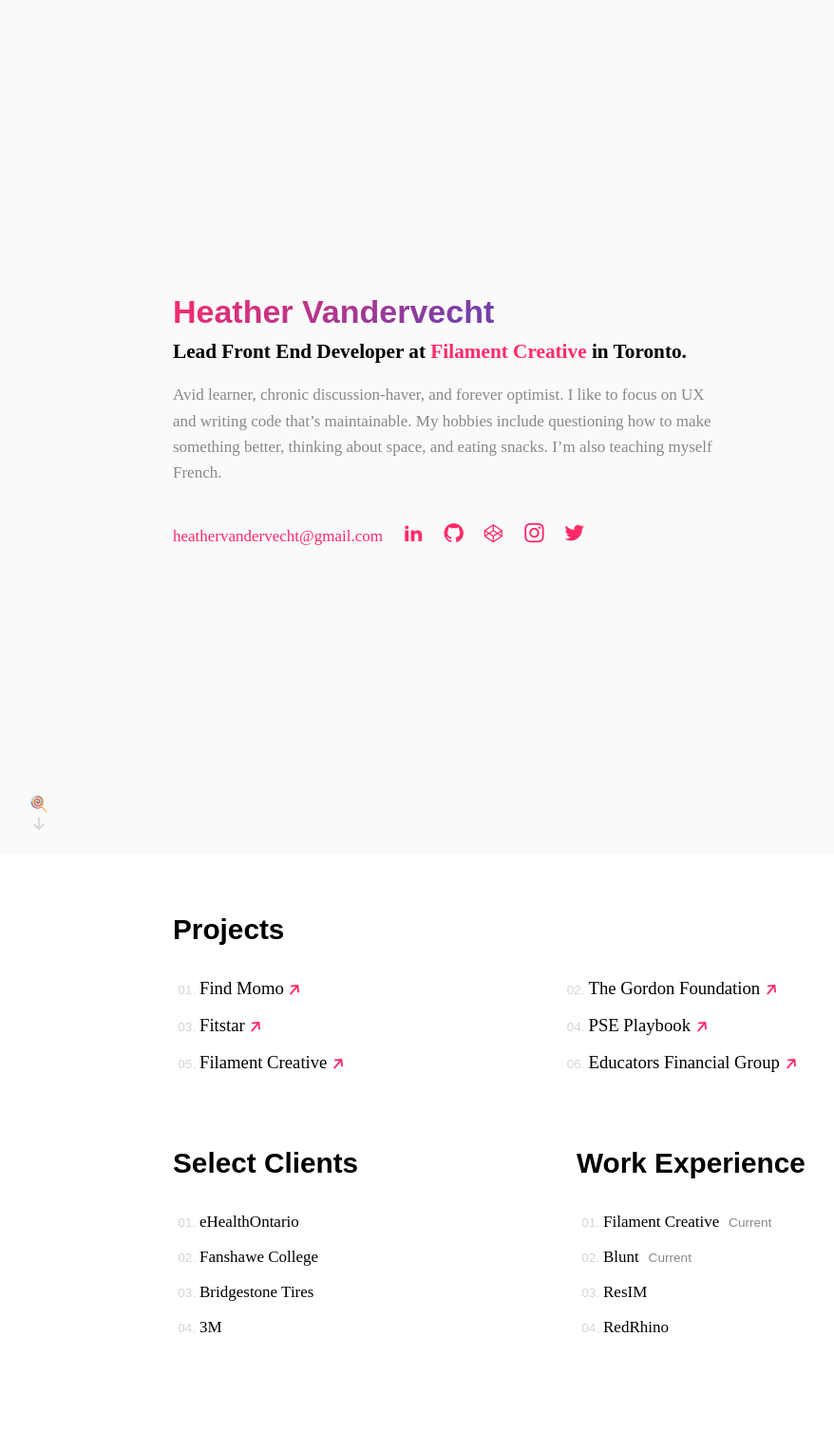
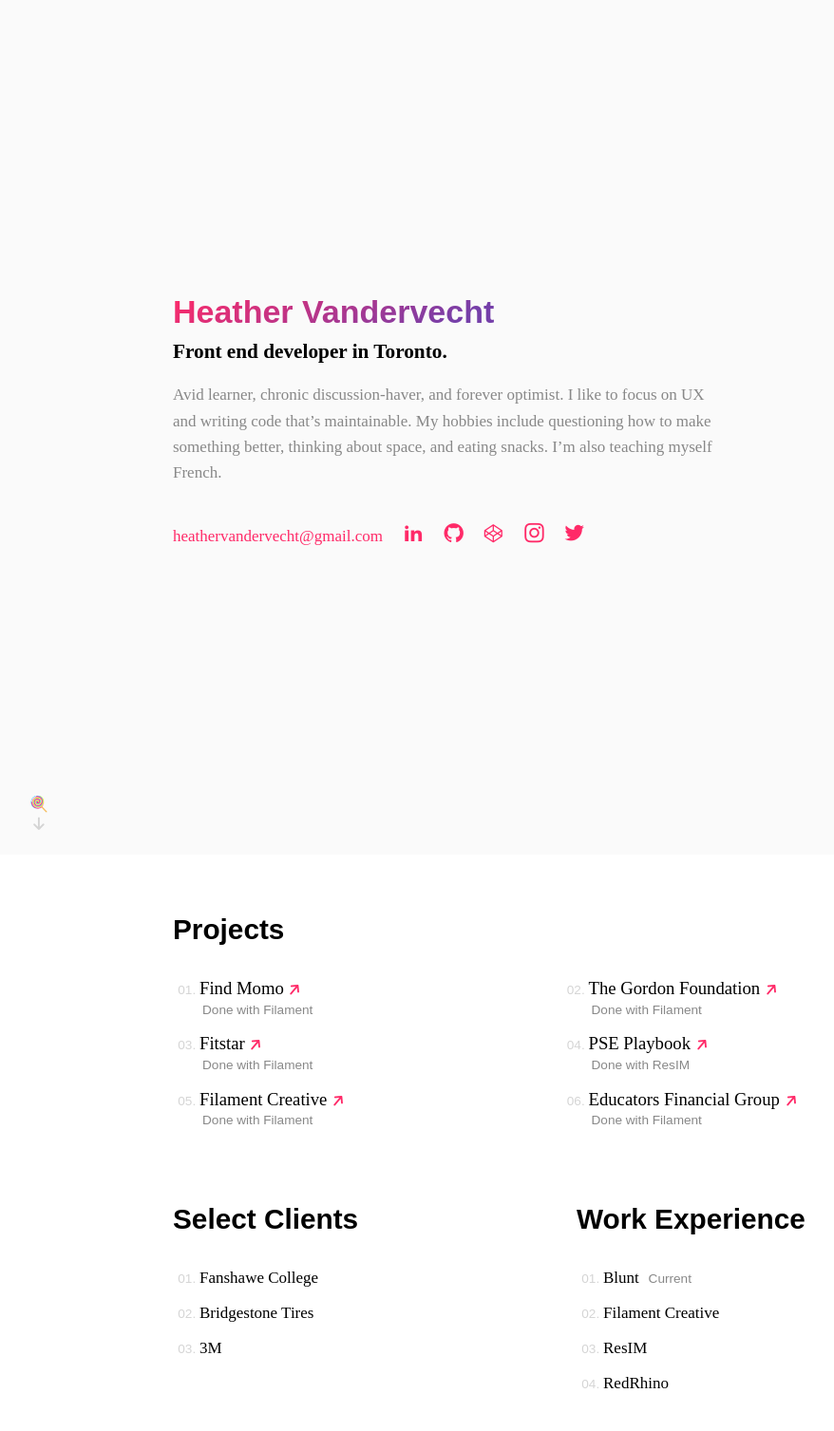
Before and after one commit to heathervv/portfolio-2016, a Jekyll site: the page built from index.html, in a window 1280 px wide. Shown: the whole page at 95% size, without its empty margins (33-911 px from the left). Built offline with Jekyll 4.4.1, drawn with Linux system fonts in a browser that asks for light colours; some web fonts are replaced; before the commit the page ends 1448 px from its top, so only the background shows below that.

Commit message:
feat: provide clearer attribution to work for companies, remove filament as current position.

```diff
--- a/_includes/details.html
+++ b/_includes/details.html
@@ -3,11 +3,6 @@
         <div class="clients">
             <h2 class="details__title">Select Clients</h2>
             <ol class="details__list">
-                <li class="details__link">
-                    <h4 class="details__project">
-                        eHealthOntario
-                    </h4>
-                </li>
                 <li class="details__link">
                     <h4 class="details__project">
                         Fanshawe College
@@ -31,7 +26,7 @@
                 <ol class="details__list">
                     <li class="details__link">
                         <h4 class="details__project">
-                            <a href="http://filamentlab.com">Filament Creative</a>
+                            <a href="http://blunt.af">Blunt</a>
                         </h4>
                         <ul class="tags">
                             <li>Current</li>
@@ -39,11 +34,8 @@
                     </li>
                     <li class="details__link">
                         <h4 class="details__project">
-                            <a href="http://blunt.af">Blunt</a>
+                            <a href="http://filamentlab.com">Filament Creative</a>
                         </h4>
-                        <ul class="tags">
-                            <li>Current</li>
-                        </ul>
                     </li>
                     <li class="details__link">
                         <h4 class="details__project">
--- a/_includes/work.html
+++ b/_includes/work.html
@@ -6,31 +6,49 @@
               <h4 class="details__project">
                   <a target="_blank" href="http://letsfindmomo.com/">Find Momo <i class="details__arrow icon-arrow"></i></a>
               </h4>
+              <ul class="tags">
+                  <li>Done with Filament</li>
+              </ul>
           </li>
           <li class="details__link">
               <h4 class="details__project">
                   <a target="_blank" href="http://gordonfoundation.ca/">The Gordon Foundation <i class="details__arrow icon-arrow"></i></a>
               </h4>
+              <ul class="tags">
+                  <li>Done with Filament</li>
+              </ul>
           </li>
         <li class="details__link">
             <h4 class="details__project">
                 <a target="_blank" href="http://fitstar.com/">Fitstar <i class="details__arrow icon-arrow"></i></a>
             </h4>
+            <ul class="tags">
+                <li>Done with Filament</li>
+            </ul>
         </li>
         <li class="details__link">
             <h4 class="details__project">
                 <a target="_blank" href="http://uxplaybooks.com/higher-education/">PSE Playbook <i class="details__arrow icon-arrow"></i></a>
             </h4>
+            <ul class="tags">
+                <li>Done with ResIM</li>
+            </ul>
         </li>
           <li class="details__link">
               <h4 class="details__project">
                   <a target="_blank" href="http://www.filamentlab.com/">Filament Creative <i class="details__arrow icon-arrow"></i></a>
               </h4>
+              <ul class="tags">
+                  <li>Done with Filament</li>
+              </ul>
           </li>
           <li class="details__link">
               <h4 class="details__project">
                   <a target="_blank" href="https://educatorsfinancialgroup.ca">Educators Financial Group <i class="details__arrow icon-arrow"></i></a>
               </h4>
+              <ul class="tags">
+                  <li>Done with Filament</li>
+              </ul>
           </li>
       </ol>
   </div>
--- a/index.html
+++ b/index.html
@@ -6,7 +6,7 @@
     <div class="wrapper">
         <div class="intro__content">
             <h1 id="_gradient" class="intro__title">Heather Vandervecht</h1>
-            <h3 class="intro__subtitle">Lead Front End Developer at <a target="_blank" href="http://filamentlab.com">Filament Creative</a> in Toronto.</h3>
+            <h3 class="intro__subtitle">Front end developer in Toronto.</h3>
             <p>Avid learner, chronic discussion-haver, and forever optimist. I like to focus on UX and writing code that’s maintainable. My hobbies include questioning how to make something better, thinking about space, and eating snacks. I’m also teaching myself French.</p>
             <ul class="social">
                 <li class="social__link social__link--email">
```
Also changed, not shown: _sass/layout/_details.scss (+7 -0 lines), css/main.css.
